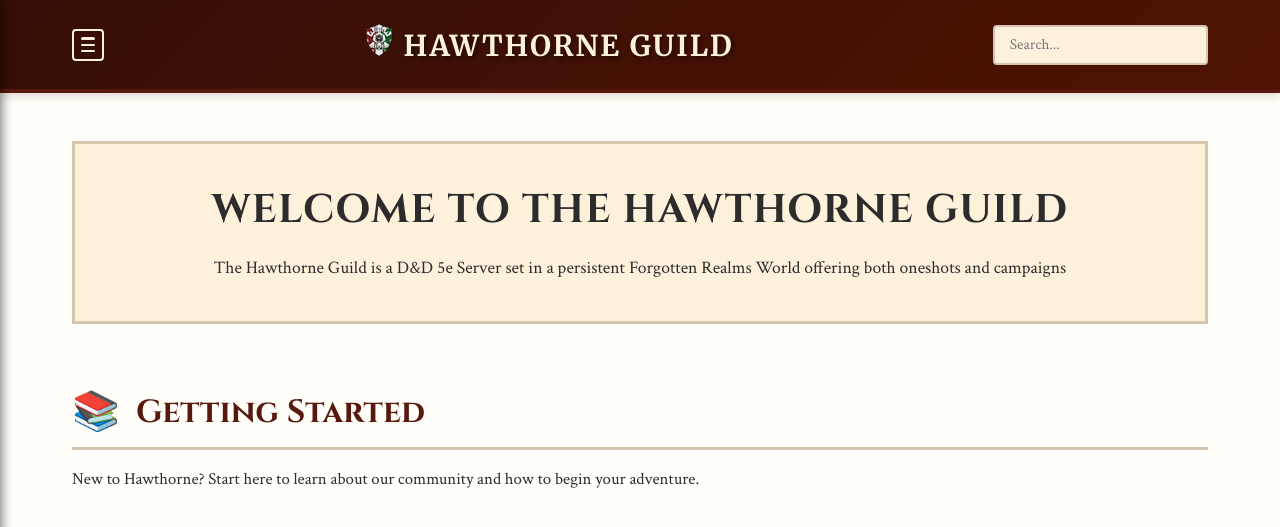
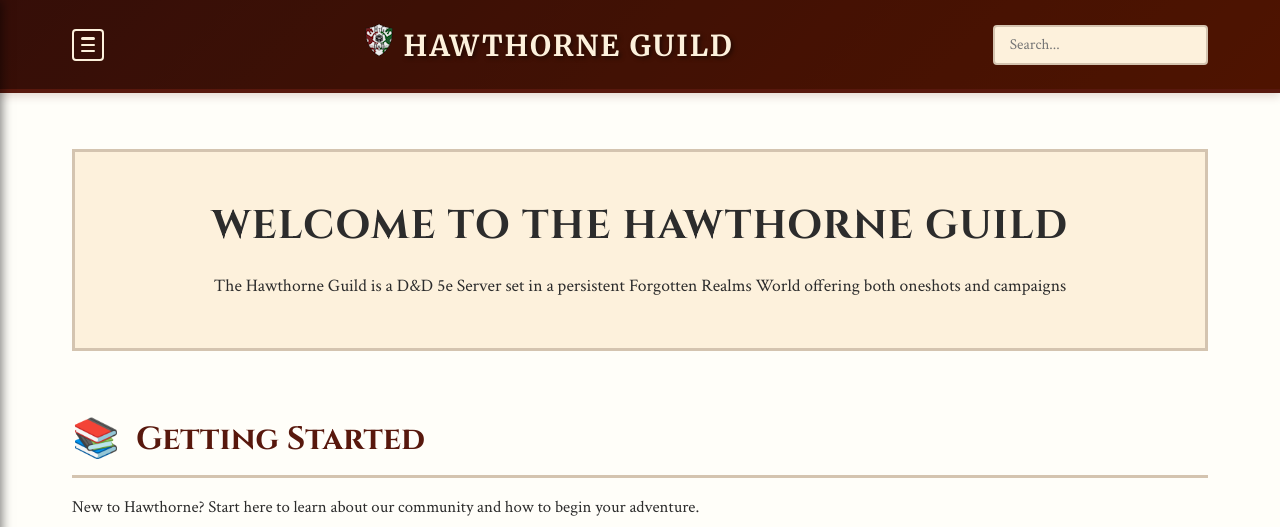
Before and after one commit to coconutswallow/Guides, a Jekyll site: the page built from index.html, in a window 1280 px wide and 1400 px high. Shown: the top 527 px of the window. Built offline with Jekyll 4.4.1, drawn with Linux system fonts in a browser that asks for light colours; comment, search, counter and statistics services are not loaded; some of the changed text lies outside the part shown; grey boxes are pictures that could not be loaded.

Commit message:
Revert "test card background"
This reverts commit f6bb68dad3a5d777f1cc9482f11b829a06b7e4a7.

```diff
--- a/assets/css/home.css
+++ b/assets/css/home.css
@@ -29,8 +29,8 @@
   background: var(--color-bg-light);
   border: 3px solid var(--color-border);
   border-radius: var(--border-radius);
-  padding: 2.5em 1.5em;
-  margin: 1.5em 0 2.5em 0;
+  padding: 3em 2em;
+  margin: 2em 0 3em 0;
   text-align: center;
   transition: background-color 0.3s ease, border-color 0.3s ease;
 }
@@ -49,7 +49,7 @@
   font-family: var(--font-body);
   color: var(--color-text);
   font-size: 1.1em;
-  line-height: 1.4;
+  line-height: 1.6;
   max-width: 900px;
   margin: 0 auto;
   transition: color 0.3s ease;
@@ -104,10 +104,6 @@
    FEATURE CARDS
    ============================================ */
 
-/* ============================================
-   FEATURE CARDS
-   ============================================ */
-
 .feature-card {
   background: var(--color-bg-light);
   border: 2px solid var(--color-border);
@@ -116,48 +112,6 @@
   transition: transform 0.2s, box-shadow 0.2s, background-color 0.3s ease, border-color 0.3s ease;
   display: flex;
   flex-direction: column;
-  position: relative;
-  overflow: hidden;
-  min-height: 250px;
-}
-
-/* Feature card with background image */
-.feature-card[style*="background-image"] {
-  background-size: cover;
-  background-position: center;
-  background-repeat: no-repeat;
-}
-
-/* Dark overlay for cards with background images */
-.feature-card[style*="background-image"]::before {
-  content: '';
-  position: absolute;
-  top: 0;
-  left: 0;
-  right: 0;
-  bottom: 0;
-  background: rgba(0, 0, 0, 0.6);
-  z-index: 1;
-  transition: background 0.3s ease;
-}
-
-/* Lighten overlay on hover */
-.feature-card[style*="background-image"]:hover::before {
-  background: rgba(0, 0, 0, 0.5);
-}
-
-/* Ensure content appears above overlay */
-.feature-card > * {
-  position: relative;
-  z-index: 2;
-}
-
-/* Light text for cards with background images */
-.feature-card[style*="background-image"] h3,
-.feature-card[style*="background-image"] h4,
-.feature-card[style*="background-image"] p {
-  color: #ffffff;
-  text-shadow: 2px 2px 4px rgba(0, 0, 0, 0.8);
 }
 
 .feature-card:hover {
@@ -165,8 +119,7 @@
   box-shadow: var(--shadow-lg);
 }
 
-.feature-card h3,
-.feature-card h4 {
+.feature-card h3 {
   font-family: var(--font-header);
   color: var(--color-primary);
   font-size: 1.4em;
--- a/index.html
+++ b/index.html
@@ -19,9 +19,9 @@
     New to Hawthorne? Start here to learn about our community and how to begin your adventure.
   </p>
 
-    <div class="feature-card" style="background-image: url('https://images.stockcake.com/public/4/c/a/4ca5e840-7cd0-4909-b003-b435b1250aab_large/aged-parchment-texture-stockcake.jpg');">
+  <div class="card-grid">
+    <div class="feature-card">
       <h4>Server Rules</h4>
-      <p>Learn about our community guidelines</p>
       <a href="{{ 'rules/server-rules.html' | relative_url }}" class="card-button">Read Rules</a>
     </div>
 
```
